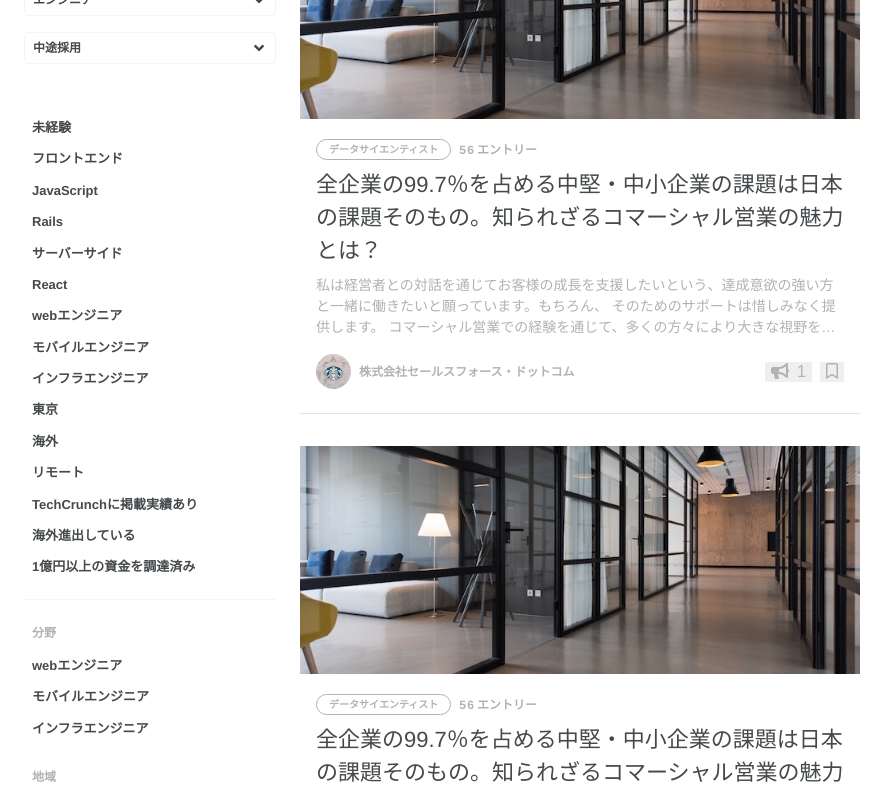
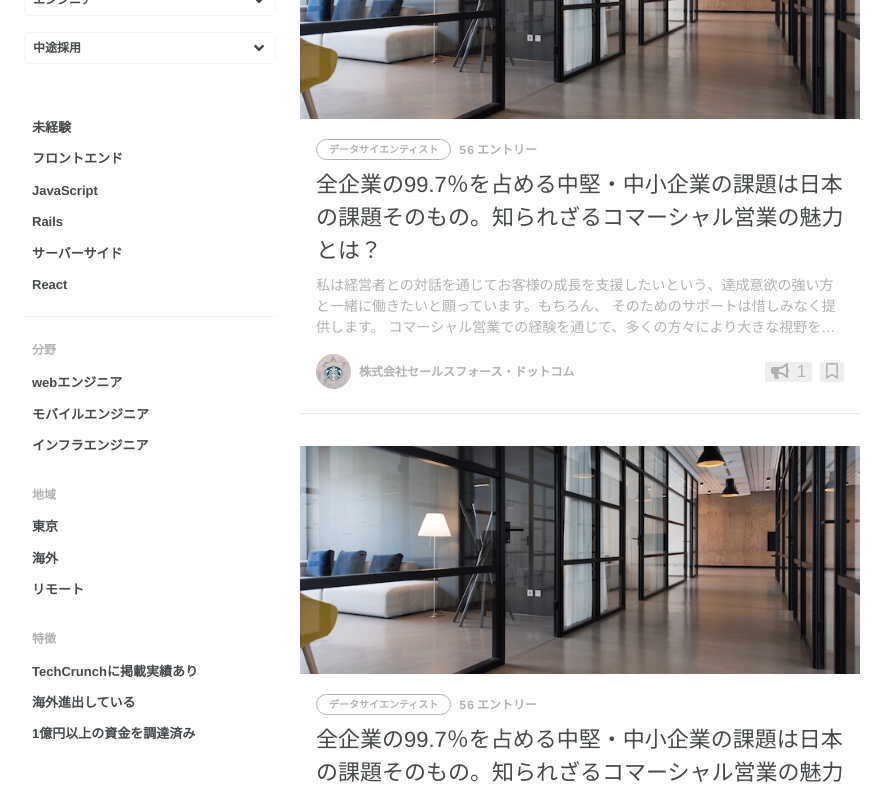
Before and after one commit to yk-port/clone-wantedly, a React (Create React App) app: page / in a window 1280 px wide. Shown: the part 707-1501 px from the top of the page, without its empty margins (210-1101 px from the left). Built offline with nearby package versions, Linux system fonts and the light colour scheme.

Commit message:
refactor(RecommendSearch): tagの情報を引数で受け取るように修正

```diff
--- a/src/components/sidebar/RecommendSearch.js
+++ b/src/components/sidebar/RecommendSearch.js
@@ -5,9 +5,9 @@ class RecommendSearch extends React.Component {
     this.props.onAddTerms(id);
   }
 
-  renderTerms() {
+  renderTerms(tag) {
     let searchTermsDom = this.props.termsLists.map(termsList => {
-      if (!termsList.selected) {
+      if (termsList.tag === tag && !termsList.selected) {
         return (
           <li className="recommend-search__list"
               key={termsList.id}
@@ -24,7 +24,7 @@ class RecommendSearch extends React.Component {
     return (
       <div className="recommend-search">
         <ul className="recommend-search__menu">
-          {this.renderTerms()}
+          {this.renderTerms('recommend')}
         </ul>
       </div>
     );
```
